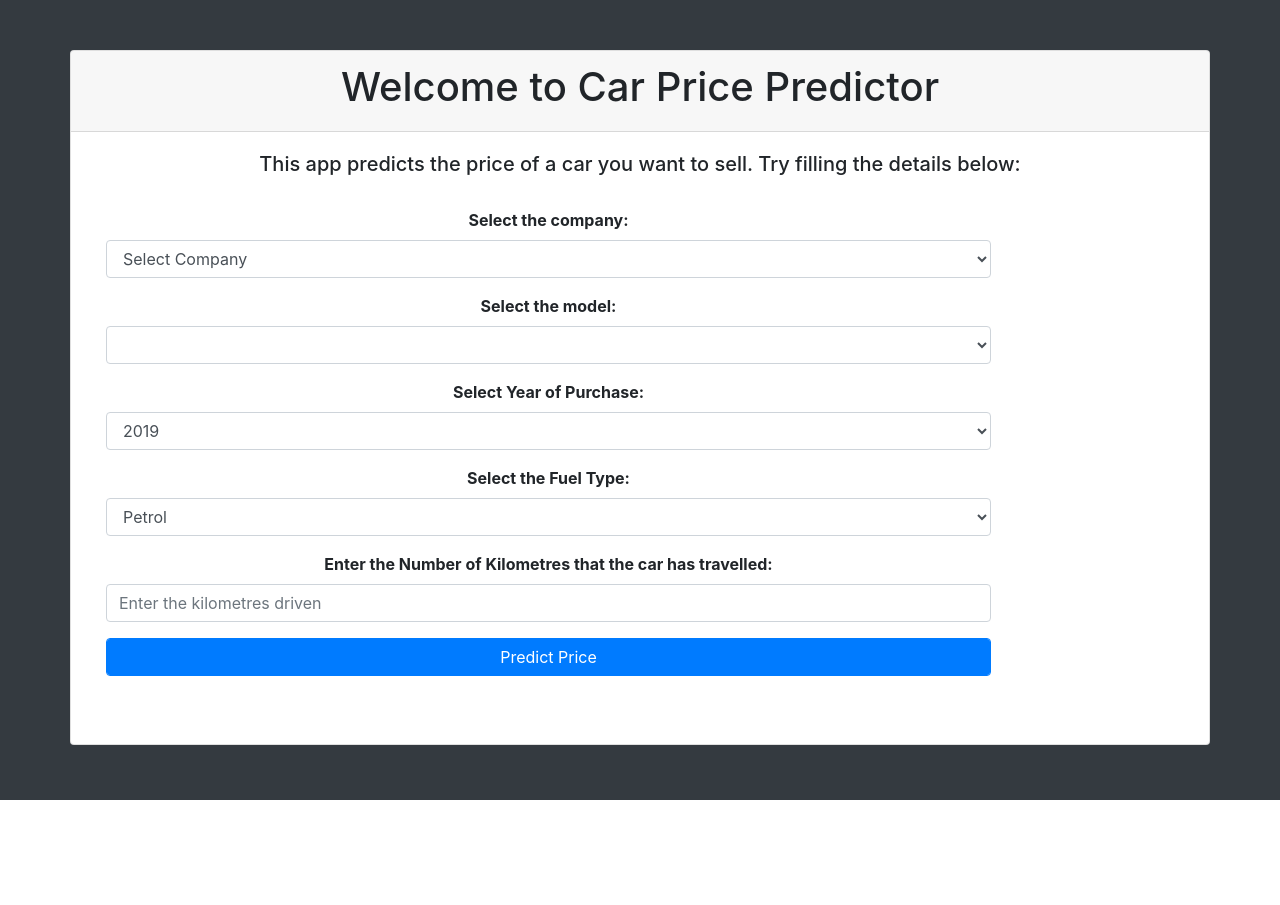
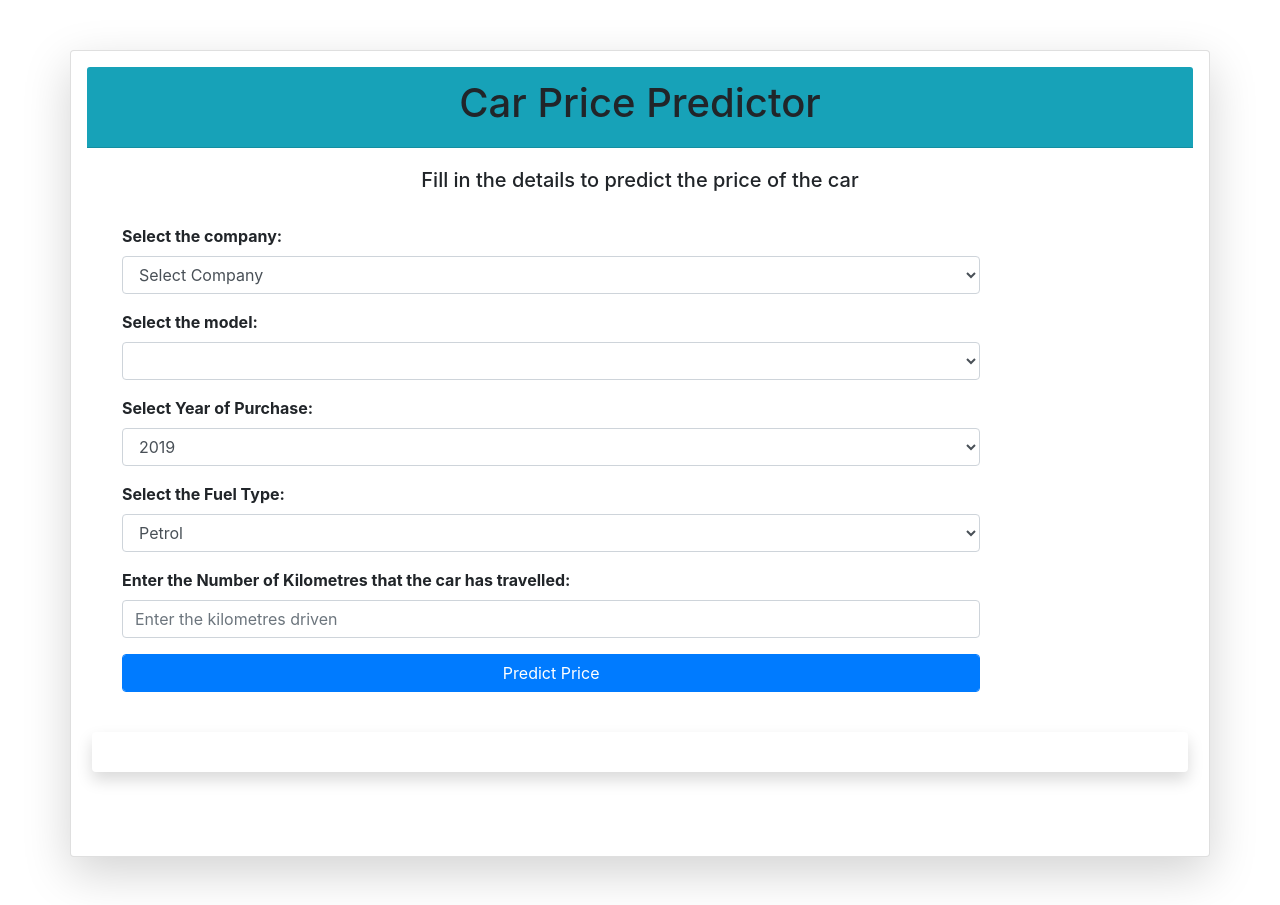
Before and after one commit to veeresh-27/ml_lr, a Flask app: page / in a window 1280 px wide. Before the commit the page ends 800 px from the top, so only its background shows below. Run offline with Flask 2, Linux system fonts and the light colour scheme; lists and menus that the app fills with data are empty; parts of the project's set-up code (start-up, migrations or seed data) failed here and were passed over; some libraries are stand-ins or nearby versions.

Commit message:
Update index.html

```diff
--- a/templates/index.html
+++ b/templates/index.html
@@ -17,21 +17,21 @@
     <script src="https://cdn.jsdelivr.net/npm/@tensorflow/tfjs@2.0.0/dist/tf.min.js"></script>
 
 </head>
-<body class="bg-dark">
+<body class="bg-white">
 
-<div class="container">
+<div class="container ">
     <div class="row">
-        <div class="card mt-50" style="width: 100%; height: 100%">
-            <div class="card-header" style="text-align: center">
-                <h1>Welcome to Car Price Predictor</h1>
+        <div class="card mt-50  shadow-lg p-3 mb-5  rounded" style="width: 100%; height: 100%;">
+            <div class="card-header bg-info" style="text-align: center;">
+                <h1>Car Price Predictor</h1>
             </div>
             <div class="card-body">
                 <div class="col-12" style="text-align: center">
-                    <h5>This app predicts the price of a car you want to sell. Try filling the details below: </h5>
+                    <h5>Fill in the details to predict the price of the car </h5>
                 </div>
                 <br>
                 <form method="post" accept-charset="utf-8" name="Modelform">
-                    <div class="col-md-10 form-group" style="text-align: center">
+                    <div class="col-md-10 form-group" style="text-align: left">
                         <label><b>Select the company:</b> </label><br>
                         <select class="selectpicker form-control" id="company" name="company" required="1"
                                 onchange="load_car_models(this.id,'car_models')">
@@ -40,12 +40,12 @@
                             {% endfor %}
                         </select>
                     </div>
-                    <div class="col-md-10 form-group" style="text-align: center">
+                    <div class="col-md-10 form-group" style="text-align: left">
                         <label><b>Select the model:</b> </label><br>
                         <select class="selectpicker form-control" id="car_models" name="car_models" required="1">
                         </select>
                     </div>
-                    <div class="col-md-10 form-group" style="text-align: center">
+                    <div class="col-md-10 form-group" style="text-align: left">
                         <label><b>Select Year of Purchase:</b> </label><br>
                         <select class="selectpicker form-control" id="year" name="year" required="1">
                             {% for year in years %}
@@ -53,7 +53,7 @@
                             {% endfor %}
                         </select>
                     </div>
-                    <div class="col-md-10 form-group" style="text-align: center">
+                    <div class="col-md-10 form-group" style="text-align: left">
                         <label><b>Select the Fuel Type:</b> </label><br>
                         <select class="selectpicker form-control" id="fuel_type" name="fuel_type" required="1">
                             {% for fuel in fuel_types %}
@@ -61,10 +61,10 @@
                             {% endfor %}
                         </select>
                     </div>
-                    <div class="col-md-10 form-group" style="text-align: center">
+                    <div class="col-md-10 form-group" style="text-align: left">
                         <label><b>Enter the Number of Kilometres that the car has travelled:</b> </label><br>
                         <input type="text" class="form-control" id="kilo_driven" name="kilo_driven"
-                               placeholder="Enter the kilometres driven ">
+                               placeholder="Enter the kilometres driven " required="true">
                     </div>
                     <div class="col-md-10 form-group" style="text-align: center">
                         <button  class="btn btn-primary form-control" onclick="send_data()">Predict Price</button>
@@ -72,7 +72,7 @@
                 </form>
                 <br>
                 <div class="row">
-                    <div class="col-12" style="text-align: center">
+                    <div class="col-12 shadow p-3 mb-5  rounded" style="text-align: center; ">
                         <h4><span id="prediction"></span></h4>
                     </div>
                 </div>
```
